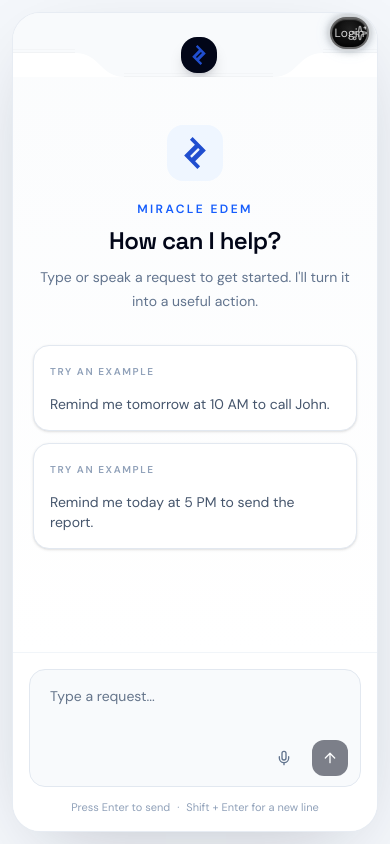
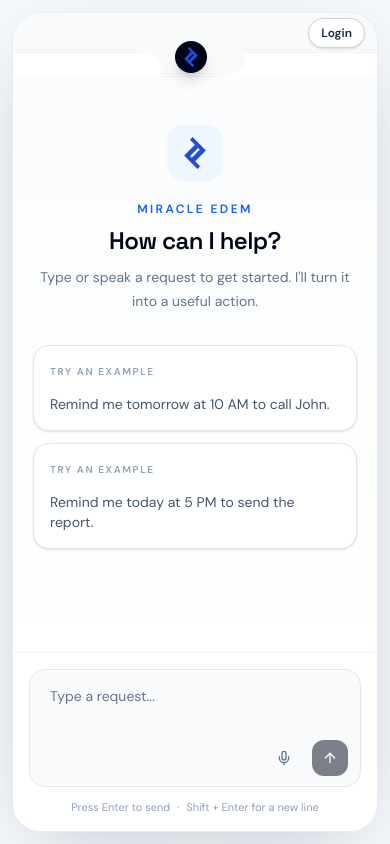
Before and after one commit to nurmandev/demo, a React (Vite) app: page / in a window 390 px wide. Built offline with nearby package versions, Linux system fonts and the light colour scheme; a web font is replaced by a local one.

Commit message:
fix: make notch navbar and login button fully responsive on mobile

```diff
--- a/client/components/NotchNavbar.tsx
+++ b/client/components/NotchNavbar.tsx
@@ -1,6 +1,4 @@
-import { BrainCircuit } from "lucide-react";
 import { useNavigate } from "react-router-dom";
-import { GenerateButton } from "@/components/GenerateButton";
 
 function RailLines() {
   return (
@@ -15,13 +13,13 @@ export function NotchNavbar({ onNewChat, hasMessages }: { onNewChat?: () => void
   const navigate = useNavigate();
 
   return (
-    <header className="relative z-10 flex h-16 w-full overflow-hidden bg-transparent" aria-label="Miracle Edem navigation">
-      <div className="relative flex h-10 min-w-0 flex-1 items-center px-3 sm:px-6 bg-slate-50 dark:bg-slate-950">
+    <header className="relative z-10 flex h-16 w-full bg-transparent" aria-label="Miracle Edem navigation">
+      <div className="relative flex h-10 min-w-0 flex-1 items-center px-2 sm:px-6 bg-slate-50 dark:bg-slate-950">
         <RailLines />
         <span className="relative z-10 hidden sm:block text-xs font-semibold tracking-wide text-slate-800 dark:text-slate-200">Miracle Edem</span>
       </div>
       <div className="relative z-10 flex h-16 shrink-0 -ml-px">
-        <div className="relative h-full w-[50px] shrink-0">
+        <div className="relative h-full w-[24px] sm:w-[50px] shrink-0">
           <div className="absolute inset-0 bg-slate-50 dark:bg-slate-950" style={{ clipPath: 'path("M 0 0 H 50 V 64 C 25 64 25 40 0 40 Z")' }} />
         </div>
         <div className="relative h-full min-w-0 flex-1 -ml-px bg-slate-50 dark:bg-slate-950">
@@ -29,28 +27,35 @@ export function NotchNavbar({ onNewChat, hasMessages }: { onNewChat?: () => void
             <line x1="0" y1="63.5" x2="100%" y2="63.5" stroke="currentColor" strokeOpacity="0.06" strokeWidth="0.5" />
             <line x1="0" y1="60.5" x2="100%" y2="60.5" stroke="currentColor" strokeOpacity="0.04" strokeWidth="0.5" />
           </svg>
-          <div className="relative flex h-full min-w-[150px] items-end justify-between gap-2 px-2 pb-2 sm:min-w-[420px] sm:gap-6 sm:px-8">
-            <div className="absolute bottom-1 left-1/2 flex size-9 -translate-x-1/2 items-center justify-center rounded-2xl bg-slate-950 p-2 text-white shadow-lg shadow-slate-950/15 transition-transform hover:scale-105 sm:size-10 dark:bg-white dark:text-slate-950">
+          <div className="relative flex h-full min-w-[60px] items-end justify-between gap-2 px-2 pb-2 sm:min-w-[420px] sm:gap-6 sm:px-8">
+            <div className="absolute bottom-1 left-1/2 flex size-8 -translate-x-1/2 items-center justify-center rounded-2xl bg-slate-950 p-1.5 text-white shadow-lg shadow-slate-950/15 transition-transform hover:scale-105 sm:size-10 sm:p-2 dark:bg-white dark:text-slate-950">
               <img src="/favicon.svg" alt="Miracle Edem" className="size-5 sm:size-6" />
             </div>
           </div>
         </div>
-        <div className="relative -ml-px h-full w-[50px] shrink-0">
+        <div className="relative -ml-px h-full w-[24px] sm:w-[50px] shrink-0">
           <div className="absolute inset-0 bg-slate-50 dark:bg-slate-950" style={{ clipPath: 'path("M 0 0 H 50 V 40 C 25 40 25 64 0 64 Z")' }} />
         </div>
       </div>
-      <div className="relative -ml-px flex h-10 min-w-0 flex-1 items-center justify-end gap-2 bg-slate-50 px-2 dark:bg-slate-950 sm:px-6">
+      <div className="relative -ml-px flex h-10 min-w-0 flex-1 items-center justify-end gap-2 bg-slate-50 px-3 sm:px-6 dark:bg-slate-950">
         <RailLines />
         {hasMessages && onNewChat ? (
           <button
             type="button"
             onClick={onNewChat}
-            className="relative z-10 rounded-lg px-2.5 py-1 text-xs font-medium text-slate-500 transition-colors hover:bg-slate-200/60 hover:text-slate-900 dark:text-slate-400 dark:hover:bg-slate-800 dark:hover:text-white"
+            className="relative z-20 rounded-lg px-2.5 py-1.5 text-xs font-medium text-slate-600 transition-colors hover:bg-slate-200/60 hover:text-slate-900 active:scale-95 dark:text-slate-400 dark:hover:bg-slate-800 dark:hover:text-white cursor-pointer"
           >
             New chat
           </button>
         ) : (
-          <GenerateButton label="Login" activeLabel="Login" onClick={() => navigate("/login")} className="relative z-10 h-8 w-[88px] border border-slate-400/60 text-xs shadow-none sm:h-9 sm:w-[94px] sm:text-sm" aria-label="Open login page" />
+          <button
+            type="button"
+            onClick={() => navigate("/login")}
+            aria-label="Open login page"
+            className="relative z-20 inline-flex items-center justify-center rounded-full border border-slate-300 bg-white px-3 py-1.5 text-xs font-semibold text-slate-800 shadow-sm transition-all hover:border-slate-400 hover:bg-slate-50 active:scale-95 dark:border-slate-600 dark:bg-slate-800 dark:text-slate-200 dark:hover:border-slate-500 dark:hover:bg-slate-700 sm:px-4 sm:py-2 sm:text-sm cursor-pointer shrink-0"
+          >
+            Login
+          </button>
         )}
       </div>
     </header>
```
